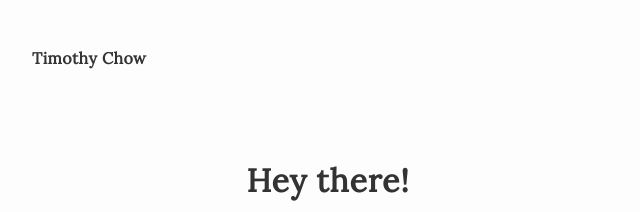
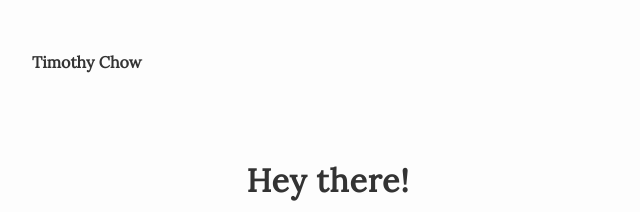
Before and after one commit to timothy-chow/P03Portfolio, a plain HTML site: page public_html/about.html in a window 1280 px wide. Shown: the top 212 px of the page, 0-640 px from the left. Drawn offline with nearby package versions, Linux system fonts and the light colour scheme.

Commit message:
Validation
h1 to p for top level heading warnings

```diff
--- a/public_html/about.html
+++ b/public_html/about.html
@@ -20,7 +20,7 @@
     <nav>
         <div class="logo-container">
             <a href="index.html">
-                <h1>Timothy Chow</h1>
+                <p>Timothy Chow</p>
             </a>
         </div>
         <div class="nav-container" id="myNav">
--- a/public_html/css/main.css
+++ b/public_html/css/main.css
@@ -60,7 +60,7 @@ body {
     text-decoration: none;
 }
 
-.logo-container h1 {
+.logo-container p {
     display: inline-block;
     margin-left: 2rem;
     text-align: left;
--- a/public_html/css/style.css
+++ b/public_html/css/style.css
@@ -31,7 +31,7 @@ body {
     text-decoration: none;
 }
 
-.logo-container h1 {
+.logo-container p {
     display: inline-block;
     margin-left: 2rem;
     text-align: left;
```
Also changed, not shown: public_html/anecdote.html (+1 -1 lines), public_html/citations.html (+1 -1 lines), public_html/index.html (+1 -1 lines), public_html/photograVR.html (+1 -1 lines), public_html/styleguide.html (+1 -1 lines), public_html/thepeak.html (+1 -1 lines), public_html/yelp.html (+1 -1 lines).
